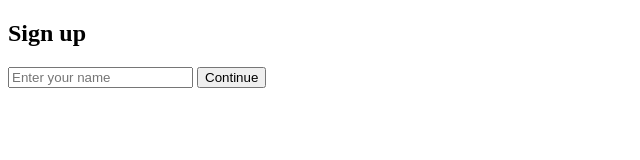
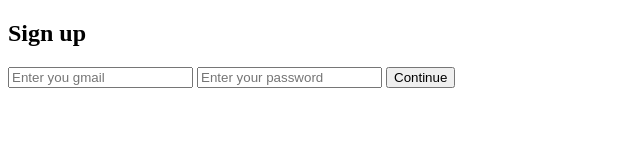
Before and after one commit to guy579/my-website, a plain HTML site: page index.html in a window 1280 px wide. Shown: the whole page, without its empty margins (0-640 px from the left). Drawn offline with Linux system fonts and the light colour scheme.

Commit message:
Update index.html

```diff
--- a/index.html
+++ b/index.html
@@ -8,7 +8,8 @@
   <div id="signup-container">
     <h2>Sign up</h2>
     <form id="signup-form">
-      <input type="text" id="username" placeholder="Enter your name" required />
+      <input type="text" id="username" placeholder="Enter you gmail" required />
+      <input type="password" id="password" placeholder="Enter your password" required />
       <button type="submit">Continue</button>
     </form>
   </div>
```
